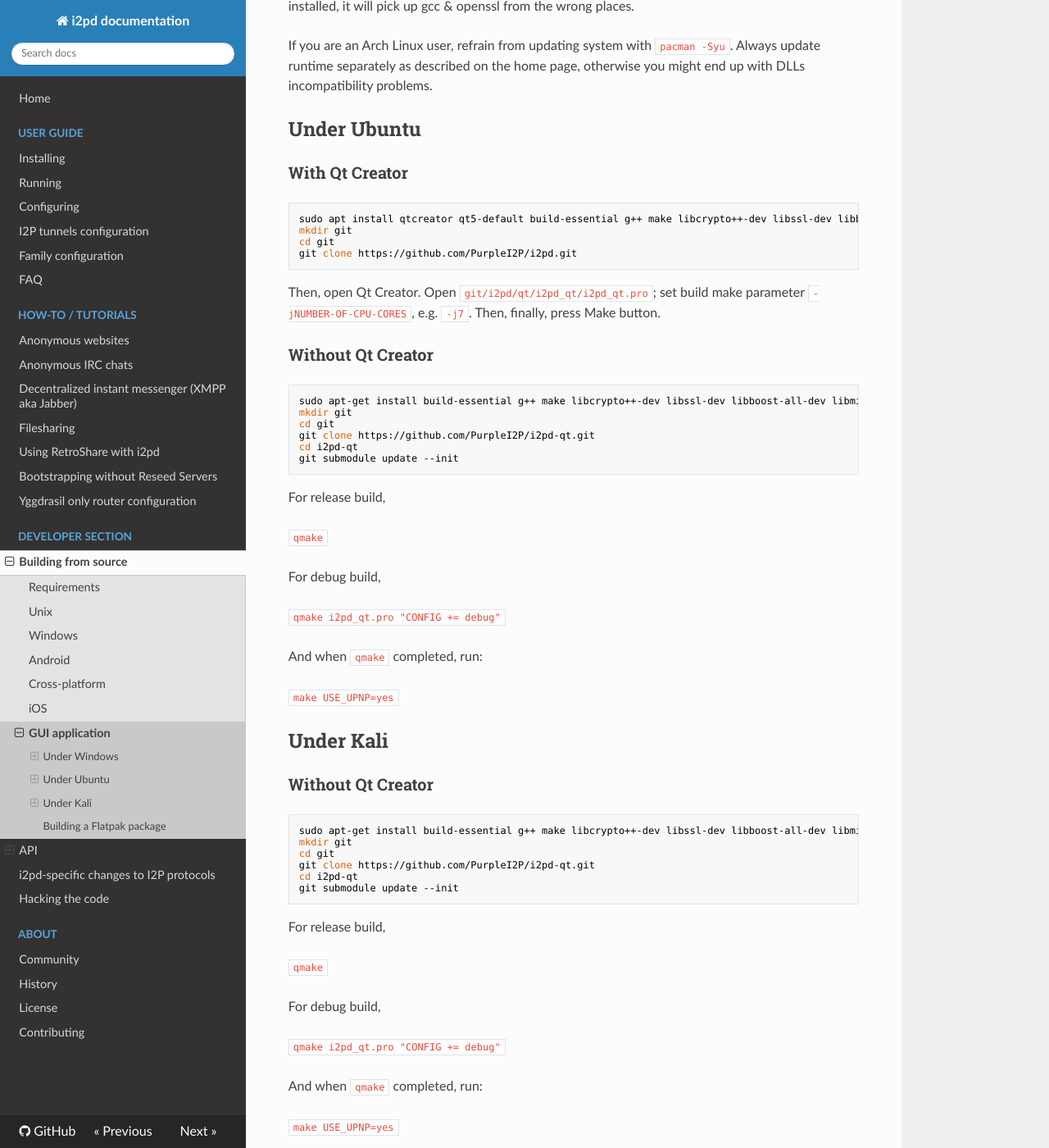
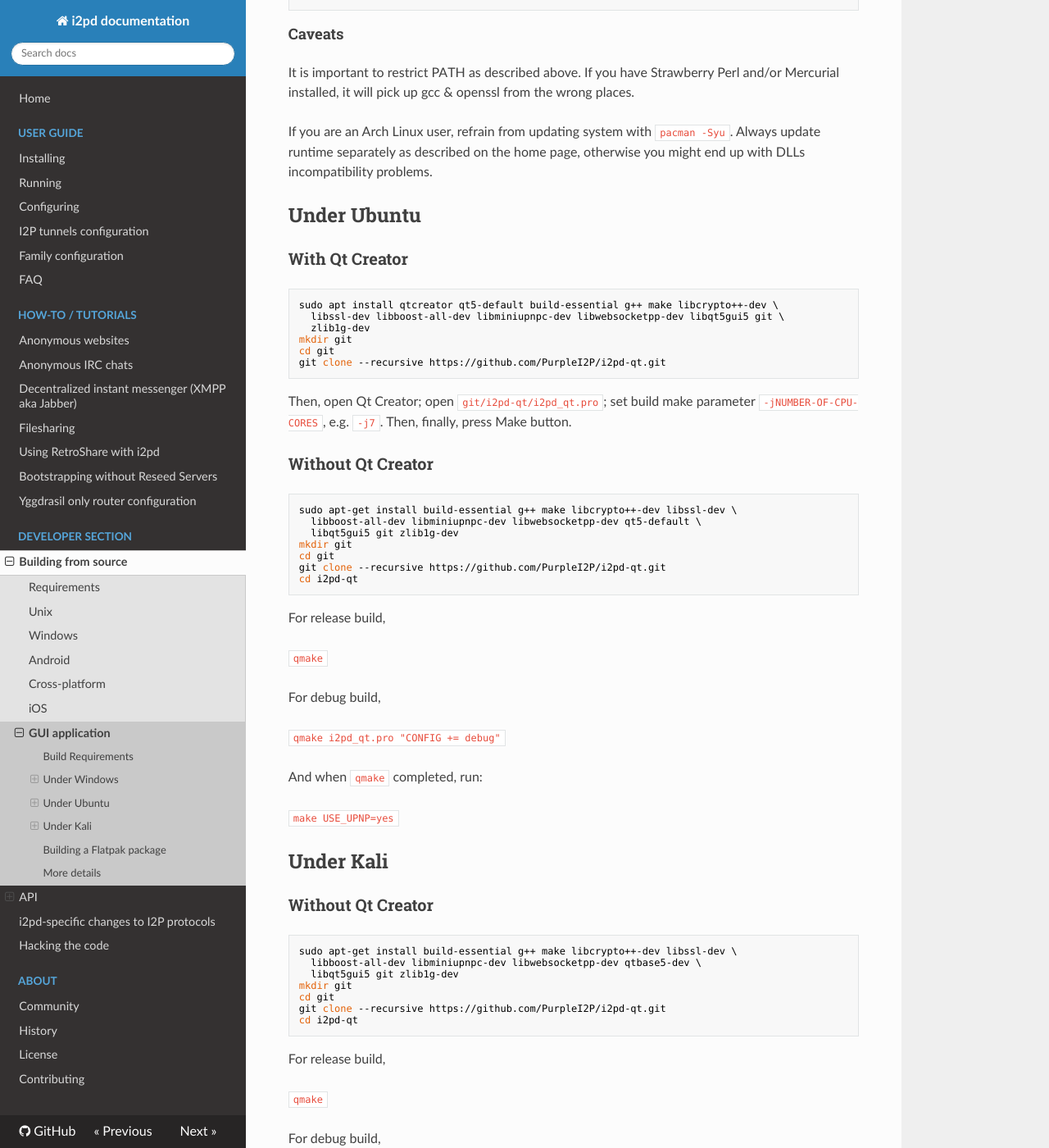
Before and after one commit to PurpleI2P/i2pd_docs_en, an MkDocs documentation site: the page built from docs/devs/building/qt-desktop-gui.md, in a window 1280 px wide and 1400 px high, scrolled down 712 px. Shown: the whole window at 82% size. Built offline with MkDocs 1.6.1, drawn with Linux system fonts in a browser that asks for light colours; nearby versions of some CDN libraries; old or Windows-style settings are respelled for this version of MkDocs; some of the changed text lies outside the part shown.

Commit message:
Various changes

````diff
--- a/docs/devs/building/qt-desktop-gui.md
+++ b/docs/devs/building/qt-desktop-gui.md
@@ -1,10 +1,14 @@
 # Qt Desktop GUI build instructions
+
+## Build Requirements
+
+Qt 5 is necessary (because Qt 4 lacks `QtWidgets` folder).
 
 ## Under Windows
 
 ### With Qt Creator
 
-TBD
+Instructions are not known.
 
 ### Without Qt Creator
 
@@ -37,24 +41,27 @@ If you are an Arch Linux user, refrain from updating system with `pacman -Syu`.
 ### With Qt Creator
 
 ```
-sudo apt install qtcreator qt5-default build-essential g++ make libcrypto++-dev libssl-dev libboost-all-dev libminiupnpc-dev libwebsocketpp-dev libqt5gui5 git zlib1g-dev
+sudo apt install qtcreator qt5-default build-essential g++ make libcrypto++-dev \
+  libssl-dev libboost-all-dev libminiupnpc-dev libwebsocketpp-dev libqt5gui5 git \
+  zlib1g-dev
 mkdir git
 cd git
-git clone https://github.com/PurpleI2P/i2pd.git
+git clone --recursive https://github.com/PurpleI2P/i2pd-qt.git
 ```
 
-Then, open Qt Creator. Open `git/i2pd/qt/i2pd_qt/i2pd_qt.pro`; set build make parameter
+Then, open Qt Creator; open `git/i2pd-qt/i2pd_qt.pro`; set build make parameter
 `-jNUMBER-OF-CPU-CORES`, e.g. `-j7`. Then, finally, press Make button.
 
 ### Without Qt Creator
 
 ```
-sudo apt-get install build-essential g++ make libcrypto++-dev libssl-dev libboost-all-dev libminiupnpc-dev libwebsocketpp-dev qt5-default libqt5gui5 git zlib1g-dev
+sudo apt-get install build-essential g++ make libcrypto++-dev libssl-dev \
+  libboost-all-dev libminiupnpc-dev libwebsocketpp-dev qt5-default \
+  libqt5gui5 git zlib1g-dev
 mkdir git
 cd git
-git clone https://github.com/PurpleI2P/i2pd-qt.git
+git clone --recursive https://github.com/PurpleI2P/i2pd-qt.git
 cd i2pd-qt
-git submodule update --init
 ```
 
 For release build,
@@ -74,12 +81,13 @@ And when `qmake` completed, run:
 ### Without Qt Creator
 
 ```
-sudo apt-get install build-essential g++ make libcrypto++-dev libssl-dev libboost-all-dev libminiupnpc-dev libwebsocketpp-dev qtbase5-dev libqt5gui5 git zlib1g-dev
+sudo apt-get install build-essential g++ make libcrypto++-dev libssl-dev \
+  libboost-all-dev libminiupnpc-dev libwebsocketpp-dev qtbase5-dev \
+  libqt5gui5 git zlib1g-dev
 mkdir git
 cd git
-git clone https://github.com/PurpleI2P/i2pd-qt.git
+git clone --recursive https://github.com/PurpleI2P/i2pd-qt.git
 cd i2pd-qt
-git submodule update --init
 ```
 
 For release build,
@@ -104,3 +112,7 @@ git clone https://github.com/flathub/website.i2pd.i2pd && cd website.i2pd.i2pd
 export FLATPAK_BUILDER_N_JOBS=4                            # build process jobs count
 flatpak-builder --user --install --force-clean i2pd_build_dir website.i2pd.i2pd.json
 ```
+
+## More details
+
+For more details on build procedures, see the GitHub actions at https://github.com/PurpleI2P/i2pd-qt/tree/master/.github/workflows .
````
